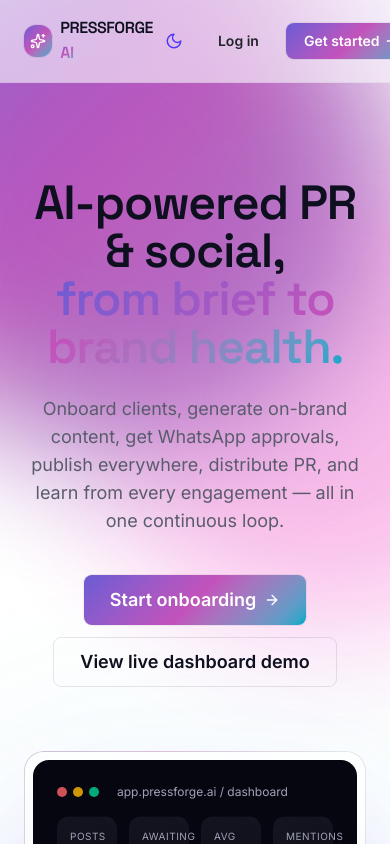
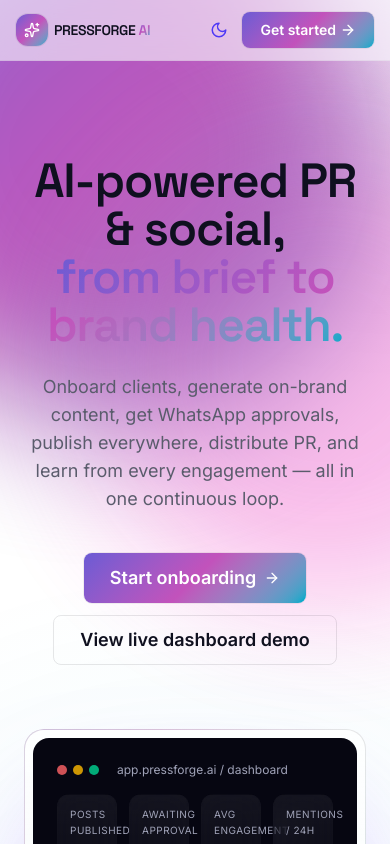
Before and after one commit to vaibhav-systango/pressforge, a Next.js app in the folder frontend/: page / in a window 390 px wide. Shown: the top 844 px of the page. Built offline with nearby package versions, Linux system fonts and the light colour scheme.

Commit message:
refactor: optimize header responsiveness and remove redundant React import in DashboardScreen

```diff
--- a/frontend/src/common/layout/Header.tsx
+++ b/frontend/src/common/layout/Header.tsx
@@ -11,12 +11,12 @@ import { ROUTES } from '@/routes';
 export function Header() {
   return (
     <header className="sticky top-0 z-40 backdrop-blur-xl bg-background/60 border-b border-border/40">
-      <div className="mx-auto flex max-w-7xl items-center justify-between px-6 py-4">
-        <Link href={ROUTES.HOME} className="flex items-center gap-2 font-semibold font-display">
+      <div className="mx-auto flex max-w-7xl items-center justify-between px-4 py-3 sm:px-6 sm:py-4">
+        <Link href={ROUTES.HOME} className="flex items-center gap-1.5 sm:gap-2 font-semibold font-display">
           <span className="relative grid h-8 w-8 place-items-center rounded-lg bg-gradient-brand glow">
             <Sparkles className="h-4 w-4 text-white" />
           </span>
-          <span className="tracking-tight text-foreground">
+          <span className="tracking-tight text-foreground text-sm sm:text-base">
             {LAYOUT.BRAND_NAME_PART1} <span className="text-gradient">{LAYOUT.BRAND_NAME_PART2}</span>
           </span>
         </Link>
@@ -27,18 +27,20 @@ export function Header() {
             </Link>
           ))}
         </nav>
-        <div className="flex items-center gap-2">
+        <div className="flex items-center gap-1.5 sm:gap-2">
           <ThemeToggle />
+          <span className="hidden sm:inline-flex">
             <Button
               component={Link}
               href={ROUTES.LOGIN}
               gradientBrand={false}
               variant="subtle"
               color="gray"
-            className="text-foreground hover:bg-foreground/5 hidden sm:inline-flex"
+              className="text-foreground hover:bg-foreground/5"
             >
               {LAYOUT.HEADER_LOGIN_TEXT}
             </Button>
+          </span>
           <Button
             component={Link}
             href={ROUTES.SIGNUP}
--- a/frontend/src/features/dashboard/components/DashboardScreen.tsx
+++ b/frontend/src/features/dashboard/components/DashboardScreen.tsx
@@ -1,6 +1,4 @@
 'use client';
-
-import React from 'react';
 import {
   Title,
   Text,
```
Lines whose indentation alone changed are shown as unchanged.
